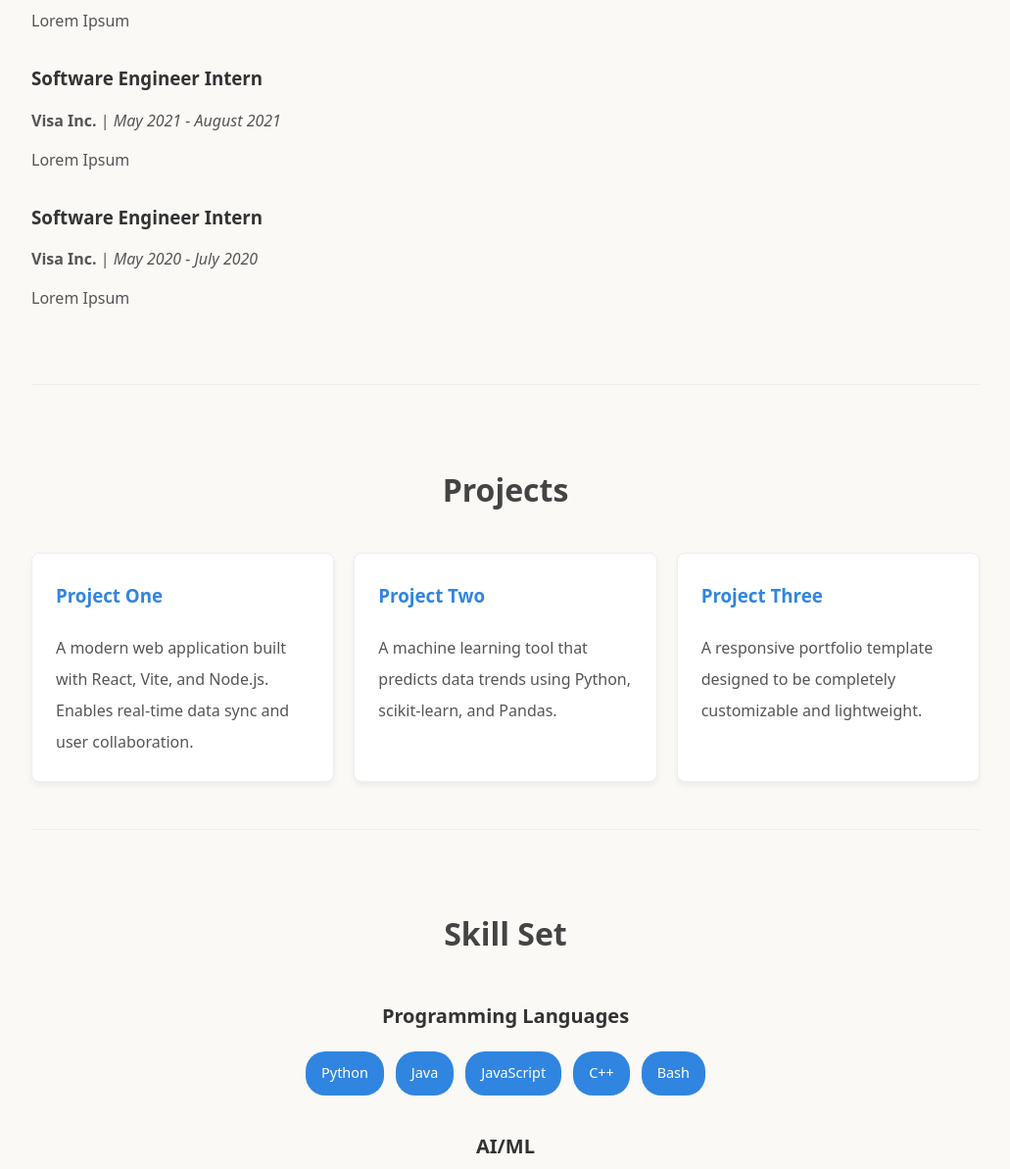
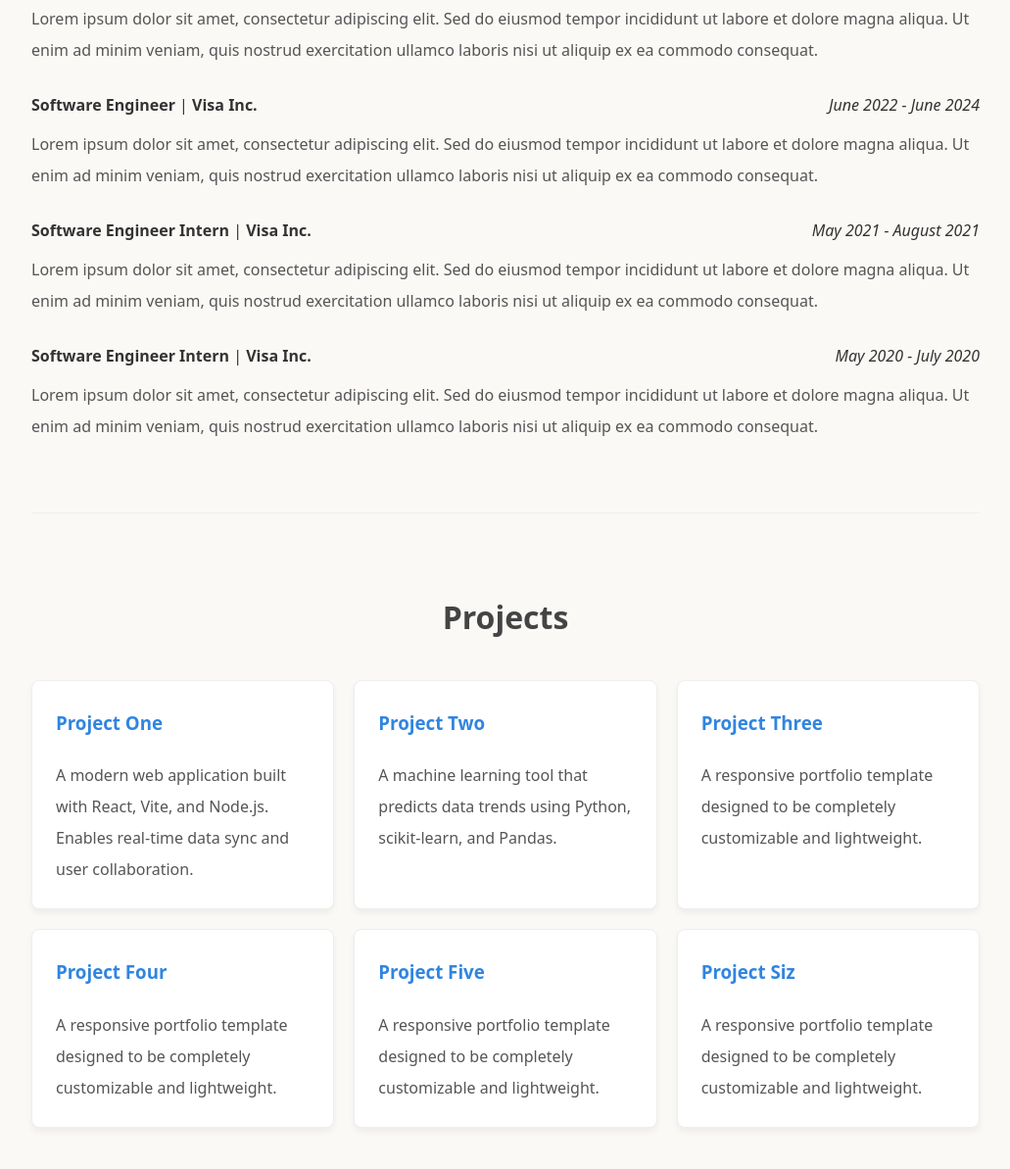
Before and after one commit to Suryanshg/surigo-site, a website built with Vite: page frontend/index.html in a window 1280 px wide. Shown: the part 932-2125 px from the top of the page at 98% size, without its empty margins (124-1155 px from the left). Built offline with nearby package versions, Linux system fonts and the light colour scheme.

Commit message:
Added some minor cosmetic changes

```diff
--- a/frontend/index.html
+++ b/frontend/index.html
@@ -16,8 +16,8 @@
             <div class="nav-links">
                 <a href="#experience">Experience</a>
                 <a href="#projects">Projects</a>
+                <a href="#education">Education</a>
                 <a href="#skills">Skills</a>
-                <a href="#education">Education</a>
                 <a href="#contact">Contact</a>
             </div>
         </nav>
@@ -26,6 +26,7 @@
     <main>
         <!-- Bio Section -->
         <section id="bio">
+            <img src="src/assets/ProfilePicture.jpg" alt="Suryansh Goyal Profile" class="profile-pic">
             <h1>Suryansh Goyal</h1>
             <h2>Software Engineer. Problem Solver. Relentless Debugger.</h2>
             <div id="bio-text-container"></div>
@@ -43,19 +44,17 @@
             <div id="projects-grid" class="projects-grid"></div>
         </section>
 
-        <!-- Skill Set Section -->
-        <section id="skills" class="content-section">
-            <h2>Skill Set</h2>
-            <div id="skills-container" class="skills-container"></div>
-        </section>
-
         <!-- Education Section -->
         <section id="education" class="content-section">
             <h2>Education</h2>
             <div id="education-container"></div>
         </section>
 
-
+        <!-- Skill Set Section -->
+        <section id="skills" class="content-section">
+            <h2>Skills</h2>
+            <div id="skills-container" class="skills-container"></div>
+        </section>
 
         <!-- Contact Section -->
         <section id="contact" class="content-section">
--- a/frontend/src/data.js
+++ b/frontend/src/data.js
@@ -6,25 +6,25 @@ export const experienceData = [
         title: "Senior Software Engineer",
         company: "Visa Inc.",
         date: "July 2024 - June 2025",
-        description: "Lorem Ipsum"
+        description: "Lorem ipsum dolor sit amet, consectetur adipiscing elit. Sed do eiusmod tempor incididunt ut labore et dolore magna aliqua. Ut enim ad minim veniam, quis nostrud exercitation ullamco laboris nisi ut aliquip ex ea commodo consequat."
     },
     {
         title: "Software Engineer",
         company: "Visa Inc.",
         date: "June 2022 - June 2024",
-        description: "Lorem Ipsum"
+        description: "Lorem ipsum dolor sit amet, consectetur adipiscing elit. Sed do eiusmod tempor incididunt ut labore et dolore magna aliqua. Ut enim ad minim veniam, quis nostrud exercitation ullamco laboris nisi ut aliquip ex ea commodo consequat."
     },
     {
         title: "Software Engineer Intern",
         company: "Visa Inc.",
         date: "May 2021 - August 2021",
-        description: "Lorem Ipsum"
+        description: "Lorem ipsum dolor sit amet, consectetur adipiscing elit. Sed do eiusmod tempor incididunt ut labore et dolore magna aliqua. Ut enim ad minim veniam, quis nostrud exercitation ullamco laboris nisi ut aliquip ex ea commodo consequat."
     },
     {
         title: "Software Engineer Intern",
         company: "Visa Inc.",
         date: "May 2020 - July 2020",
-        description: "Lorem Ipsum"
+        description: "Lorem ipsum dolor sit amet, consectetur adipiscing elit. Sed do eiusmod tempor incididunt ut labore et dolore magna aliqua. Ut enim ad minim veniam, quis nostrud exercitation ullamco laboris nisi ut aliquip ex ea commodo consequat."
     }
 ];
 
@@ -69,14 +69,38 @@ export const educationData = [
 export const projectsData = [
     {
         title: "Project One",
-        description: "A modern web application built with React, Vite, and Node.js. Enables real-time data sync and user collaboration."
+        description: "A modern web application built with React, Vite, and Node.js. Enables real-time data sync and user collaboration.",
+        link: "",
+        skills : []
     },
     {
         title: "Project Two",
-        description: "A machine learning tool that predicts data trends using Python, scikit-learn, and Pandas."
+        description: "A machine learning tool that predicts data trends using Python, scikit-learn, and Pandas.",
+        link: "",
+        skills : []
     },
     {
         title: "Project Three",
-        description: "A responsive portfolio template designed to be completely customizable and lightweight."
-    }
+        description: "A responsive portfolio template designed to be completely customizable and lightweight.",
+        link: "",
+        skills : []
+    },
+    {
+        title: "Project Four",
+        description: "A responsive portfolio template designed to be completely customizable and lightweight.",
+        link: "",
+        skills : []
+    },
+    {
+        title: "Project Five",
+        description: "A responsive portfolio template designed to be completely customizable and lightweight.",
+        link: "",
+        skills : []
+    },
+    {
+        title: "Project Siz",
+        description: "A responsive portfolio template designed to be completely customizable and lightweight.",
+        link: "",
+        skills : []
+    },
 ];
--- a/frontend/src/main.js
+++ b/frontend/src/main.js
@@ -12,8 +12,10 @@ const experienceContainer = document.getElementById('experience-container');
 experienceData.forEach(exp => {
     experienceContainer.innerHTML += `
         <div class="experience-item">
-            <h3>${exp.title}</h3>
-            <p><strong>${exp.company}</strong> | <em>${exp.date}</em></p>
+            <div class="experience-header">
+                <span><strong>${exp.title}</strong> | <strong>${exp.company}</strong></span>
+                <span><em>${exp.date}</em></span>
+            </div>
             <p>${exp.description}</p>
         </div>
     `;
--- a/frontend/src/style.css
+++ b/frontend/src/style.css
@@ -71,8 +71,23 @@ main {
   padding: 4rem 0;
 }
 
+.profile-pic {
+  width: 200px;
+  height: 230px;
+  border-radius: 5%;
+  object-fit: cover;
+  border: 4px solid #fff;
+  box-shadow: 0 4px 15px rgba(0,0,0,0.1);
+  transition: transform 0.3s ease;
+}
+
+.profile-pic:hover {
+  transform: scale(1.05);
+}
+
 #bio h1 {
-  margin-bottom: 0.5rem;
+  margin-bottom: 0;
+  margin-top: 0;
   font-size: 2.5rem;
 }
 
@@ -80,7 +95,7 @@ main {
   font-weight: 400;
   color: #666;
   margin-top: 0;
-  margin-bottom: 2rem;
+  margin-bottom: 0;
 }
 
 #bio p {
@@ -103,6 +118,14 @@ main {
 
 .experience-item, .education-item {
   margin-bottom: 1.5rem;
+}
+
+.experience-header {
+  display: flex;
+  justify-content: space-between;
+  align-items: center;
+  color: var(--text-color);
+  margin-bottom: 0.5rem;
 }
 
 .experience-item h3, .education-item h3 {
```
Also changed, not shown: frontend/src/assets/ProfilePicture.jpg (added), frontend/src/assets/Real-Madrid-Logo.png (added).
